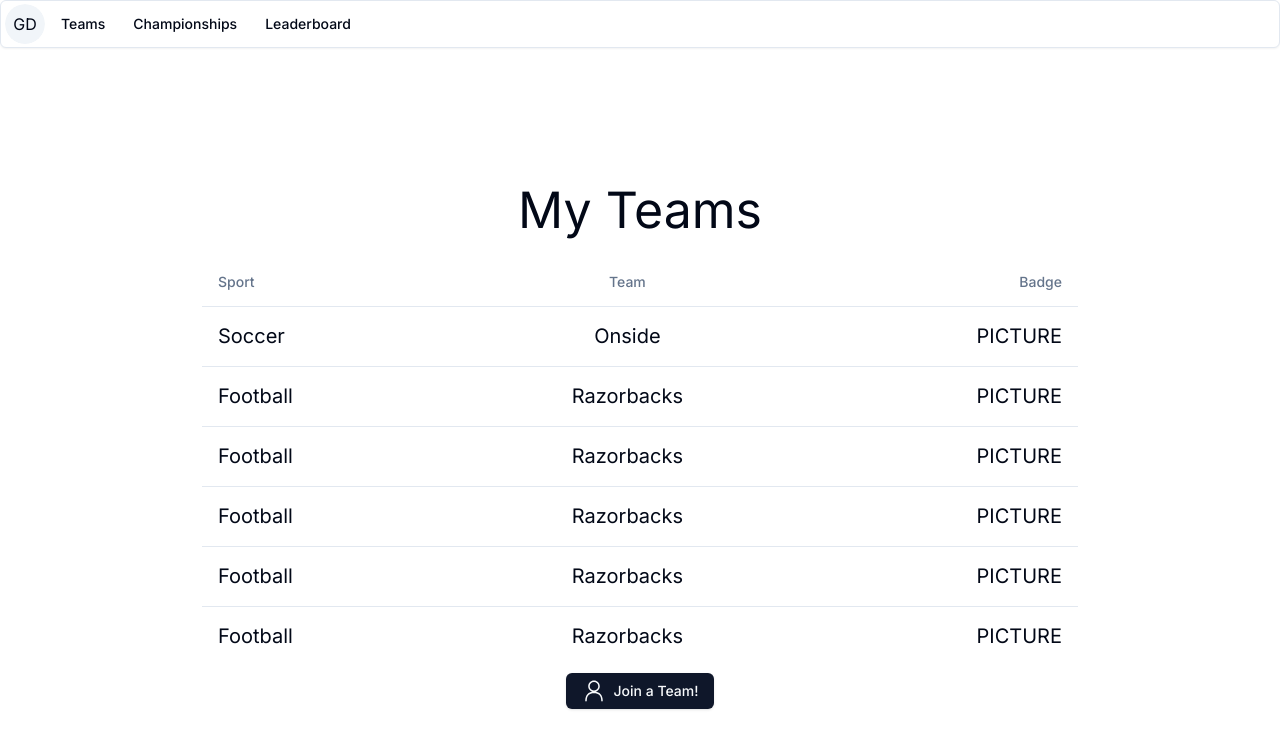
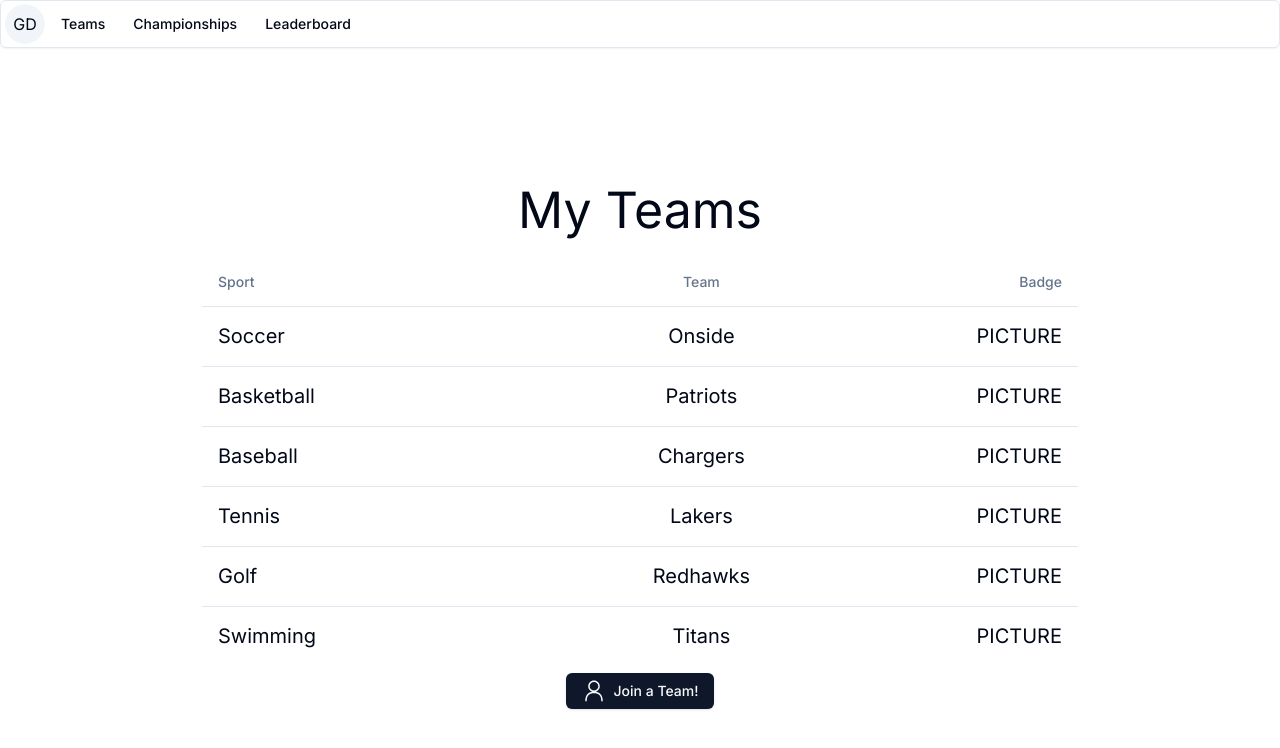
Before and after one commit to dmroberts302/HackathonS24, a Next.js app in the folder gameday/: page /teams in a window 1280 px wide. Shown: the top 748 px of the page. Built offline with nearby package versions, Linux system fonts and the light colour scheme.

Commit message:
changes to pages

```diff
--- a/gameday/app/matchmaking/page.tsx
+++ b/gameday/app/matchmaking/page.tsx
@@ -46,6 +46,22 @@ export default function Matchmaking() {
         </p>
       </div>
       <div className="w-full max-w-6xl mx-auto">
+        <h2 className="text-3xl font-bold tracking-tight text-center mb-8">Your Stats</h2>
+        <div className='mb-7'>
+        <Card>
+          <CardHeader>
+            <CardTitle>Teamname</CardTitle>
+            <CardDescription>YOURTEAMNAME</CardDescription>
+            <CardTitle>Region</CardTitle>
+            <CardDescription>YOURREGION</CardDescription>
+            <CardTitle>ELO</CardTitle>
+            <CardDescription>YOURELO</CardDescription>
+            <CardTitle>Sport</CardTitle>
+            <CardDescription>YOURSPORT</CardDescription>
+          </CardHeader>
+        </Card>
+
+        </div>
         <h2 className="text-3xl font-bold tracking-tight text-center mb-8">Matches</h2>
         <div className="grid grid-cols-1 sm:grid-cols-2 md:grid-cols-3 lg:grid-cols-4 gap-6">
           {/* Render cards for each opponent */}
--- a/gameday/app/teams/page.tsx
+++ b/gameday/app/teams/page.tsx
@@ -17,51 +17,53 @@ import {
       Badge: "PICTURE",
     },
     {
-      Team: "Razorbacks",
-      Sport: "Football",
+      Team: "Patriots",
+      Sport: "Basketball",
       Badge: "PICTURE",
     },
     {
-        Team: "Razorbacks",
-        Sport: "Football",
+      Team: "Chargers",
+      Sport: "Baseball",
       Badge: "PICTURE",
     },
     {
-        Team: "Razorbacks",
-        Sport: "Football",
+      Team: "Lakers",
+      Sport: "Tennis",
       Badge: "PICTURE",
     },
     {
-        Team: "Razorbacks",
-        Sport: "Football",
+      Team: "Redhawks",
+      Sport: "Golf",
       Badge: "PICTURE",
     },
     {
-        Team: "Razorbacks",
-        Sport: "Football",
+      Team: "Titans",
+      Sport: "Swimming",
       Badge: "PICTURE",
     },
     {
-        Team: "Razorbacks",
-        Sport: "Football",
+      Team: "Dragons",
+      Sport: "Hockey",
       Badge: "PICTURE",
     },
     {
-        Team: "Razorbacks",
-        Sport: "Football",
+      Team: "Cougars",
+      Sport: "Track and Field",
       Badge: "PICTURE",
     },
     {
-        Team: "Razorbacks",
-        Sport: "Football",
+      Team: "Thunder",
+      Sport: "Volleyball",
       Badge: "PICTURE",
     },
     {
-        Team: "Razorbacks",
-        Sport: "Football",
+      Team: "Bulldogs",
+      Sport: "Rugby",
       Badge: "PICTURE",
     },
-  ]
+];
+
+console.log(players);
 
 
   export default function Teams() {
```
Lines whose indentation alone changed are shown as unchanged.
